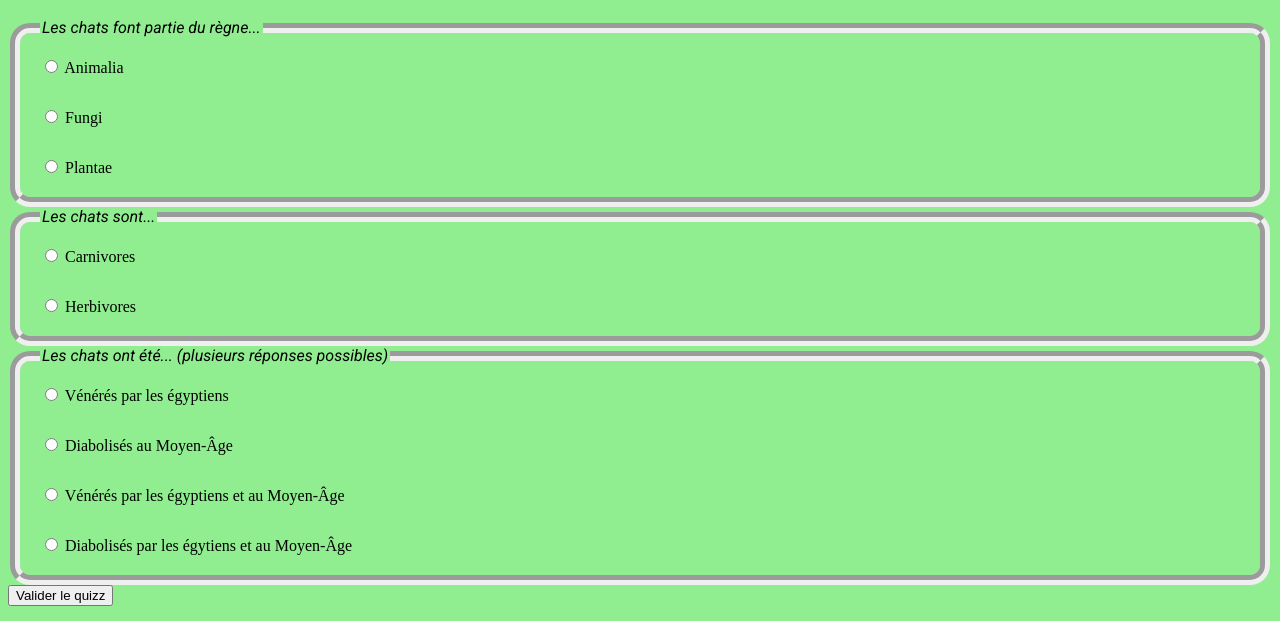
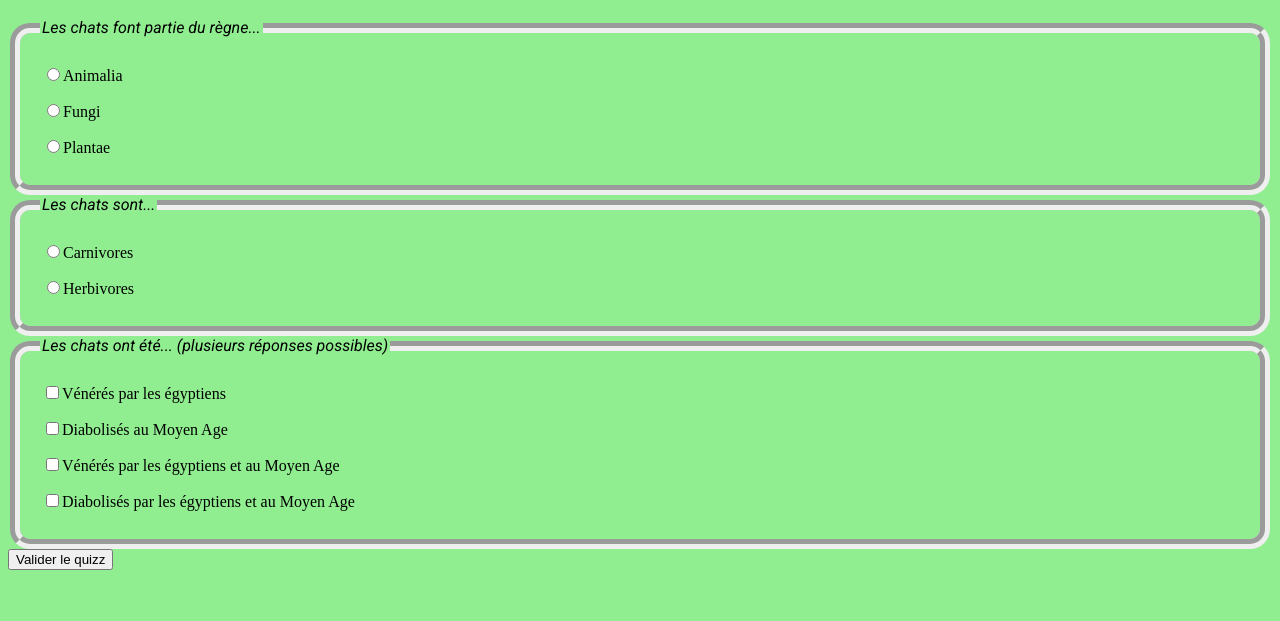
Before and after one commit to terenceithaque/les-chats, a plain HTML site: page quizz.html in a window 1280 px wide. Shown: the part 179-800 px from the top of the page. Drawn offline with Linux system fonts and the light colour scheme.

Commit message:
Ajouté des règles de styles pour les labels dans quizz.html

```diff
--- a/quizz.html
+++ b/quizz.html
@@ -18,54 +18,93 @@
         <fieldset> <!--Champ pour les questions-->
             <legend>Les chats font partie du règne...</legend>
 
-            <input type = "radio" class="reponse" id="regne1"  name="regne" value="Animalia"/>
-            <label for="regne1">Animalia</label>
-            <p></p> <!--On met un paragraphe vide pour sauter à la ligne-->
+            <label><input type = "radio" class="reponse" id="regne1"  name="regne" value="Animalia"/>Animalia</label>
 
-            <input type="radio" class="reponse" id="regne2" name="regne" value="Fungi"/>
-            <label for="regne2">Fungi</label>
 
-            <p></p> <!--On met un paragraphe vide pour sauter à la ligne-->
-            <input type="radio" class="reponse" id="regne3" name="regne" value="Plantae"/>
-            <label for="regne3">Plantae</label>
+            <label><input type="radio" class="reponse" id="regne2" name="regne" value="Fungi"/>Fungi</label>
+
+            <label><input type="radio" class="reponse" id="regne3" name="regne" value="Plantae"/>Plantae</label>
+
 
         </fieldset>
 
         <fieldset>
             <legend>Les chats sont...</legend>
-            <input type="radio" class="reponse" id="ordre1" name="ordre" value="Carnivores"/>
-            <label for="ordre1">Carnivores</label>
-            <p></p> <!--On met un paragraphe vide pour sauter à la ligne-->
+            <label><input type="radio" class="reponse" id="ordre1" name="ordre" value="Carnivores"/>Carnivores</label>
 
-            <input type="radio" class="reponse" id="ordre2" name="ordre" value="Herbivores"/>
-            <label for="ordre2">Herbivores</label>
+
+            <label><input type="radio" class="reponse" id="ordre2" name="ordre" value="Herbivores"/>Herbivores</label>
+
         </fieldset>
 
         <fieldset>
             <legend>Les chats ont été... (plusieurs réponses possibles)</legend>
-            <input type="radio" class="reponse" id="passe1" name="passe1" value="Vénérés"/>
-            <label for="passe1">Vénérés par les égyptiens</label>
-            <p></p>
+            <label><input type="checkbox" class="reponse" id="passe1" name="passe1" value="Vénérés"/>Vénérés par les égyptiens</label>
 
-            <input type="radio" class="reponse" id="passe2" name="passe2" value="Diabolisés"/>
-            <label for="passe2">Diabolisés au Moyen-Âge</label>
-            <p></p>
+            <label><input type="checkbox" class="reponse" id="passe2" name="passe2" value="Diabolisés"/>Diabolisés au Moyen Age</label>
 
-            <input type="radio" class="reponse" id="passe3" name="passe1" value="Vénérés2"/>
-            <label for="passe3">Vénérés par les égyptiens et au Moyen-Âge</label>
-            <p></p>
+            <label><input type="checkbox" class="reponse" id="passe3" name="passe2" value="Vénérés2"/>Vénérés par les égyptiens et au Moyen Age</label>
 
-            <input type="radio" class="reponse" id="passe4" name="passe2" value="Diabolisés2"/>
-            <label for="passe4">Diabolisés par les égytiens et au Moyen-Âge</label>
+
+            <label><input type="checkbox" class="reponse" id="passe4" name="passe1" value="Diabolisés2"/>Diabolisés par les égyptiens et au Moyen Age</label>
         </fieldset>
 
 
         <button class="bouttonValidation">Valider le quizz</button>
+
+
+        <style>
+            label{ /* règles pour la balise label */
+                display:block;
+                user-select: none;
+
+                padding : 8px 2px;
+
+            }
+
+            label:hover{ /* règles à appliquer quand la souris survole un label */
+                background-color: yellow;
+
+            }
+        </style>
     </body>
 
 
 
     <script>
+        let checkboxes = document.querySelectorAll("input[type='checkbox']"); // On obtient toutes les checkboxes
+
+        function decocher(){ // Fonction pour décocher des checkboxes
+
+
+            checkboxes.forEach(function(checkbox){
+                let checkboxes_id = {
+                    "passe1" : "passe4",
+                    "passe2" : "passe3",
+                    "passe3" : "passe4",
+                    "passe3" : "passe4"
+                }
+
+                for(let key in checkboxes_id){ // Pour chaque clé contenue dans la liste des ID
+                    checkbox_a_decocher = document.getElementById(checkboxes_id[key]);
+                    if(checkbox.id === key && checkbox.checked === true){
+                        checkbox_a_decocher.checked = false;
+                    }
+                }
+
+            })
+
+        }
+
+
+
+        checkboxes.forEach(function(checkbox){
+            checkbox.addEventListener("click", decocher);
+        })
+
+
+
+
 
        let bouttonValid = document.querySelector(".bouttonValidation");
 
```
